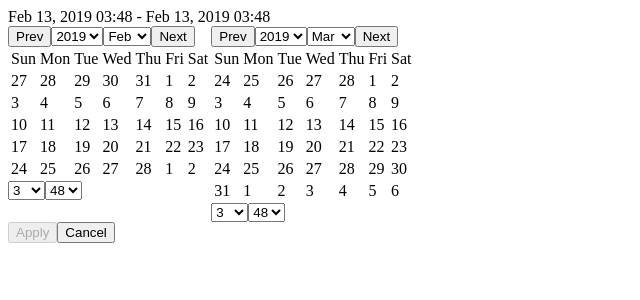
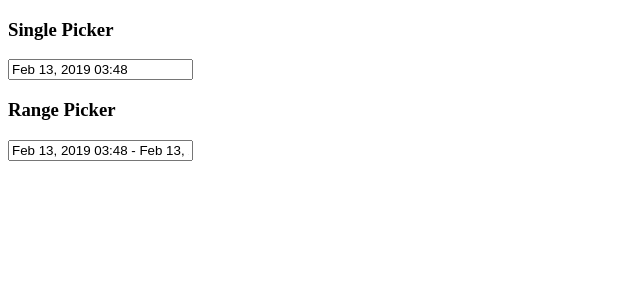
Before and after one commit to eric7578/date-range-picker, a React (Create React App) app in the folder packages/react-date-range-picker/: page / in a window 1280 px wide. Shown: the top 300 px of the page, without its empty margins (0-640 px from the left). Built offline with nearby package versions, Linux system fonts and the light colour scheme.

Commit message:
Split DateRangePicker into SinglePicker and RangePicker

```diff
--- a/packages/react-date-range-picker/src/App.js
+++ b/packages/react-date-range-picker/src/App.js
@@ -4,20 +4,33 @@ import DateRangePicker from './components/DateRangePicker';
 class App extends Component {
 
   state = {
-    value: [
+    singlePickerValue: new Date(),
+    rangePickerValue: [
       new Date(), new Date()
     ]
   }
 
   render() {
     return (
-      <DateRangePicker
-        timePicker
-        value={this.state.value}
-        onChange={selection => this.setState({
-          value: selection
-        })}
-      />
+      <>
+        <h3>Single Picker</h3>
+        <DateRangePicker
+          singleDatePicker
+          timePicker
+          value={this.state.singlePickerValue}
+          onChange={selection => this.setState({
+            singlePickerValue: selection
+          })}
+        />
+        <h3>Range Picker</h3>
+        <DateRangePicker
+          timePicker
+          value={this.state.rangePickerValue}
+          onChange={selection => this.setState({
+            rangePickerValue: selection
+          })}
+        />
+      </>
     );
   }
 }
--- a/packages/react-date-range-picker/src/components/DatePicker.js
+++ b/packages/react-date-range-picker/src/components/DatePicker.js
@@ -104,7 +104,8 @@ export default function DatePicker(props) {
   }
 
   const onClickDate = date => {
-    const d = new Date(props.displayYear, props.displayMonth, date);
+    const d = new Date(props.value);
+    d.setFullYear(props.displayYear, props.displayMonth, date);
     props.onChange(d);
   }
 
@@ -151,5 +152,7 @@ DatePicker.propTypes = {
   monthLabels: PropTypes.arrayOf(PropTypes.string),
   weekdayLabels: PropTypes.arrayOf(PropTypes.string),
   selections: PropTypes.arrayOf(PropTypes.instanceOf(Date)),
+  value: PropTypes.instanceOf(Date),
+  onChange: PropTypes.func,
   onChangeDisplay: PropTypes.func
 };
--- a/packages/react-date-range-picker/src/components/DateRangePicker.js
+++ b/packages/react-date-range-picker/src/components/DateRangePicker.js
@@ -1,108 +1,51 @@
-import React, { useState } from 'react';
+import React, { useState, useEffect, useRef } from 'react';
 import PropTypes from 'prop-types';
-import DatePicker from './DatePicker';
-import TimePicker from './TimePicker';
-import style from './DateRangePicker.module.css';
+import SinglePicker from './SinglePicker';
+import RangePicker from './RangePicker';
+
+function usePrevious(value) {
+  const ref = useRef();
+  useEffect(() => {
+    ref.current = value
+  });
+  return ref.current;
+}
+
+function getDefaultSelection(defaultvalue, singleDatePicker) {
+  if (defaultvalue) {
+    return defaultvalue;
+  }
+
+  const start = new Date();
+  start.setHours(0, 0, 0, 0);
+  if (singleDatePicker) {
+    return start;
+  }
+
+  const end = new Date(start);
+  end.setMonth(end.getMonth() + 1);
+  return [start, end];
+}
 
 export default function DateRangerPicker(props) {
-  const [d0, setDisplay0] = useState(() => {
-    return props.singleDatePicker
-      ? new Date(props.value)
-      : new Date(props.value[0]);
-  });
-  const [d1, setDisplay1] = useState(() => {
-    return props.singleDatePicker
-      ? null
-      : new Date(d0.getFullYear(), d0.getMonth() + 1);
-  });
+  const [popup, setPopup] = useState(false);
+  const prevPopup = usePrevious(popup);
+  const [selection, setSelection] = useState(() => getDefaultSelection(props.value, props.singleDatePicker));
 
-  const onChangeDisplay0 = nextD0 => {
-    setDisplay0(nextD0);
-
-    if (!props.singleDatePicker) {
-      if (props.linkedCalendars || nextD0.getTime() > d1.getTime()) {
-        const d1 = new Date(nextD0.getFullYear(), nextD0.getMonth() + 1);
-        setDisplay1(d1);
-      }
-    }
-  }
-
-  const onChangeDisplay1 = nextD1 => {
-    setDisplay1(nextD1);
-
-    if (!props.singleDatePicker) {
-      if (props.linkedCalendars || d0.getTime() > nextD1.getTime()) {
-        const d0 = new Date(nextD1.getFullYear(), nextD1.getMonth() - 1);
-        setDisplay0(d0);
-      }
-    }
-  }
-
-  const [selectStartDate, setSelectStartDate] = useState(false);
-  const [selectEndDate, setSelectEndDate] = useState(false);
-  const [selection, setSelection] = useState(() => {
-    if (props.singleDatePicker) {
-      return new Date(props.value);
-    } else {
-      return props.value.map(date => new Date(date));
+  useEffect(() => {
+    if (!prevPopup && popup) {
+      const nextSelection = getDefaultSelection(props.value, props.singleDatePicker);
+      setSelection(nextSelection);
     }
   });
 
-  const onChangeDateSelection = d => {
-    if (props.singleDatePicker) {
-      const nextSelection = new Date(selection);
-      nextSelection.setFullYear(d.getFullYear());
-      nextSelection.setMonth(d.getMonth());
-      nextSelection.setDate(d.getDate());
-      setSelection(nextSelection);
-    } else {
-      if (!selectStartDate && !selectEndDate) {
-        const nextSelection = new Date(selection[0]);
-        nextSelection.setFullYear(d.getFullYear());
-        nextSelection.setMonth(d.getMonth());
-        nextSelection.setDate(d.getDate());
-
-        setSelectStartDate(true);
-        setSelection([nextSelection, selection[1]]);
-      } else if (selectStartDate && selectEndDate) {
-        const nextSelection = new Date(selection[0]);
-        nextSelection.setFullYear(d.getFullYear());
-        nextSelection.setMonth(d.getMonth());
-        nextSelection.setDate(d.getDate());
-
-        setSelectEndDate(false);
-        setSelection([nextSelection, selection[1]]);
-      } else if (selectStartDate) {
-        const nextSelection = new Date(selection[1]);
-        nextSelection.setFullYear(d.getFullYear());
-        nextSelection.setMonth(d.getMonth());
-        nextSelection.setDate(d.getDate());
-
-        setSelectEndDate(true);
-        setSelection([selection[0], nextSelection]);
-      }
-    }
+  const onApply = e => {
+    setPopup(false);
+    props.onChange(selection);
   }
 
-  const onChangeTimeSelection0 = ({ hours, minutes }) => {
-    if (props.singleDatePicker) {
-      const nextSelection = new Date(selection);
-      nextSelection.setHours(hours);
-      nextSelection.setMinutes(minutes);
-      setSelection(nextSelection);
-    } else {
-      const d = new Date(selection[0]);
-      d.setHours(hours);
-      d.setMinutes(minutes);
-      setSelection([ d, new Date(selection[1]) ]);
-    }
-  }
-
-  const onChangeTimeSelection1 = ({ hours, minutes }) => {
-    const d = new Date(selection[1]);
-    d.setHours(hours);
-    d.setMinutes(minutes);
-    setSelection([ new Date(selection[0]), d ]);
+  const onCancel = e => {
+    setPopup(false);
   }
 
   const formatSelection = date => {
@@ -126,79 +69,47 @@ export default function DateRangerPicker(props) {
     return display;
   }
 
-  const onApply = e => {
-    props.onChange(selection);
-  }
-
-  const onCancel = e => {
-    if (props.singleDatePicker) {
-      setSelection(new Date(props.value));
-    } else {
-      setSelectStartDate(false);
-      setSelectEndDate(false);
-      setSelection(props.value.map(date => new Date(date)));
-    }
-  }
-
   return (
     <div>
-      <div>
-        {props.singleDatePicker
+      <input
+        type='text'
+        value={props.singleDatePicker
           ? formatSelection(props.value)
           : `${formatSelection(props.value[0])} - ${formatSelection(props.value[1])}`
         }
-      </div>
-      <div className={style.calendarWrapper}>
+        onChange={e => e.preventDefault()}
+        onClick={e => setPopup(true)}
+      />
+      {popup &&
         <div>
-          <DatePicker
-            displayYear={d0.getFullYear()}
-            displayMonth={d0.getMonth()}
+          {props.singleDatePicker
+            ? (
+              <SinglePicker
                 monthLabels={props.monthLabels}
                 weekdayLabels={props.weekdayLabels}
-            onChangeDisplay={onChangeDisplay0}
-            onChange={onChangeDateSelection}
+                minuteIncrement={props.minuteIncrement}
+                timePicker={props.timePicker}
+                selection={selection}
+                onChangeSelection={setSelection}
               />
-          {props.timePicker &&
-            <TimePicker
-              hours={props.singleDatePicker
-                ? selection.getHours()
-                : selection[0].getHours()
-              }
-              minutes={props.singleDatePicker
-                ? selection.getMinutes()
-                : selection[0].getMinutes()
-              }
-              minuteIncrement={props.minuteIncrement}
-              onChange={onChangeTimeSelection0}
-            />
-          }
-        </div>
-        {!props.singleDatePicker &&
-          <div>
-            <DatePicker
-              displayYear={d1.getFullYear()}
-              displayMonth={d1.getMonth()}
+            )
+            : (
+              <RangePicker
                 monthLabels={props.monthLabels}
                 weekdayLabels={props.weekdayLabels}
-              onChangeDisplay={onChangeDisplay1}
-              onChange={onChangeDateSelection}
+                minuteIncrement={props.minuteIncrement}
+                timePicker={props.timePicker}
+                linkedCalendars={props.linkedCalendars}
+                selection={selection}
+                onChangeSelection={setSelection}
               />
-            {props.timePicker &&
-              <TimePicker
-                hours={selection[1].getHours()}
-                minutes={selection[1].getMinutes()}
-                minuteIncrement={props.minuteIncrement}
-                onChange={onChangeTimeSelection1}
-              />
+            )
           }
-          </div>
-        }
-      </div>
           <div>
             <input
               type='button'
               value='Apply'
-          disabled={!props.singleDatePicker && (!selectStartDate || !selectEndDate)}
+              disabled={!props.singleDatePicker && selection.length < 2}
               onClick={onApply}
             />
             <input
@@ -208,6 +119,8 @@ export default function DateRangerPicker(props) {
             />
           </div>
         </div>
+      }
+    </div>
   );
 }
 
@@ -216,12 +129,12 @@ DateRangerPicker.propTypes = {
   linkedCalendars: PropTypes.bool,
   monthLabels: PropTypes.arrayOf(PropTypes.string),
   weekdayLabels: PropTypes.arrayOf(PropTypes.string),
+  timePicker: PropTypes.bool,
+  minuteIncrement: PropTypes.number,
   value: PropTypes.oneOfType([
     PropTypes.instanceOf(Date),
     PropTypes.arrayOf(PropTypes.instanceOf(Date))
   ]),
-  timePicker: PropTypes.bool,
-  minuteIncrement: PropTypes.number,
   onChange: PropTypes.func
 };
 
--- /dev/null
+++ b/packages/react-date-range-picker/src/components/RangePicker.js
@@ -0,0 +1,112 @@
+import React, { useState } from 'react';
+import PropTypes from 'prop-types';
+import DatePicker from './DatePicker';
+import TimePicker from './TimePicker';
+import style from './RangePicker.module.css';
+
+export default function RangerPicker(props) {
+  const [d0, setDisplay0] = useState(() => new Date(props.selection[0]));
+  const [d1, setDisplay1] = useState(() => new Date(d0.getFullYear(), d0.getMonth() + 1));
+
+  const onChangeDisplay0 = nextD0 => {
+    setDisplay0(nextD0);
+
+    if (props.linkedCalendars || nextD0.getTime() > d1.getTime()) {
+      const d1 = new Date(nextD0.getFullYear(), nextD0.getMonth() + 1);
+      setDisplay1(d1);
+    }
+  }
+
+  const onChangeDisplay1 = nextD1 => {
+    setDisplay1(nextD1);
+
+    if (props.linkedCalendars || d0.getTime() > nextD1.getTime()) {
+      const d0 = new Date(nextD1.getFullYear(), nextD1.getMonth() - 1);
+      setDisplay0(d0);
+    }
+  }
+
+  const [range, setRange] = useState([]);
+
+  const onChangeDateSelection = d => {
+    const [begin, end] = range;
+    const nextRange = !begin === !end ? [d] : [begin, d];
+    nextRange.sort((d1, d2) => d1.getTime() - d2.getTime());
+    setRange(nextRange);
+
+    if (nextRange.length === 2) {
+      props.onChangeSelection(nextRange);
+    }
+  }
+
+  const onChangeStartTime = d => {
+    const start = new Date(props.selection[0]);
+    const end = new Date(props.selection[1]);
+    start.setHours(d.getHours());
+    start.setMinutes(d.getMinutes());
+    props.onChangeSelection([start, end]);
+  }
+
+  const onChangeEndTime = d => {
+    const start = new Date(props.selection[0]);
+    const end = new Date(props.selection[1]);
+    end.setHours(d.getHours());
+    end.setMinutes(d.getMinutes());
+    props.onChangeSelection([start, end]);
+  }
+
+  return (
+    <div className={style.calendarWrapper}>
+      <div>
+        <DatePicker
+          displayYear={d0.getFullYear()}
+          displayMonth={d0.getMonth()}
+          monthLabels={props.monthLabels}
+          weekdayLabels={props.weekdayLabels}
+          onChangeDisplay={onChangeDisplay0}
+          value={props.selection[0]}
+          onChange={onChangeDateSelection}
+        />
+        {props.timePicker &&
+          <TimePicker
+            minuteIncrement={props.minuteIncrement}
+            value={props.selection[0]}
+            onChange={onChangeStartTime}
+          />
+        }
+      </div>
+      <div>
+        <DatePicker
+          displayYear={d1.getFullYear()}
+          displayMonth={d1.getMonth()}
+          monthLabels={props.monthLabels}
+          weekdayLabels={props.weekdayLabels}
+          onChangeDisplay={onChangeDisplay1}
+          value={props.selection[1]}
+          onChange={onChangeDateSelection}
+        />
+        {props.timePicker &&
+          <TimePicker
+            minuteIncrement={props.minuteIncrement}
+            value={props.selection[1]}
+            onChange={onChangeEndTime}
+          />
+        }
+      </div>
+    </div>
+  );
+}
+
+RangerPicker.propTypes = {
+  linkedCalendars: PropTypes.bool,
+  monthLabels: PropTypes.arrayOf(PropTypes.string),
+  weekdayLabels: PropTypes.arrayOf(PropTypes.string),
+  timePicker: PropTypes.bool,
+  minuteIncrement: PropTypes.number,
+  selection: PropTypes.arrayOf(PropTypes.instanceOf(Date)).isRequired,
+  onChangeSelection: PropTypes.func.isRequired
+};
+
+RangerPicker.defaultProps = {
+  linkedCalendars: false
+};
--- /dev/null
+++ b/packages/react-date-range-picker/src/components/SinglePicker.js
@@ -0,0 +1,49 @@
+import React, { useState } from 'react';
+import PropTypes from 'prop-types';
+import DatePicker from './DatePicker';
+import TimePicker from './TimePicker';
+
+export default function SinglePicker(props) {
+  const [display, setDisplay] = useState(props.selection);
+
+  const onChangeDateSelection = d => {
+    const nextSelection = new Date(props.selection);
+    nextSelection.setFullYear(d.getFullYear(), d.getMonth(), d.getDate());
+    props.onChangeSelection(nextSelection);
+  }
+
+  const onChangeTimeSelection = d => {
+    const nextSelection = new Date(props.selection);
+    nextSelection.setHours(d.getHours(), d.getMinutes());
+    props.onChangeSelection(nextSelection);
+  }
+
+  return (
+    <div>
+      <DatePicker
+        displayYear={display.getFullYear()}
+        displayMonth={display.getMonth()}
+        onChangeDisplay={setDisplay}
+        monthLabels={props.monthLabels}
+        weekdayLabels={props.weekdayLabels}
+        onChange={onChangeDateSelection}
+      />
+      {props.timePicker &&
+        <TimePicker
+          value={props.selection}
+          minuteIncrement={props.minuteIncrement}
+          onChange={onChangeTimeSelection}
+        />
+      }
+    </div>
+  );
+}
+
+SinglePicker.propTypes = {
+  monthLabels: PropTypes.arrayOf(PropTypes.string),
+  weekdayLabels: PropTypes.arrayOf(PropTypes.string),
+  timePicker: PropTypes.bool,
+  minuteIncrement: PropTypes.number,
+  selection: PropTypes.instanceOf(Date).isRequired,
+  onChangeSelection: PropTypes.func.isRequired
+};
--- a/packages/react-date-range-picker/src/components/TimePicker.js
+++ b/packages/react-date-range-picker/src/components/TimePicker.js
@@ -31,33 +31,37 @@ function Minutes(props) {
 }
 
 export default function TimePicker(props) {
-  const { onChange, hours, minutes, minuteIncrement, ...others } = props;
+  const { onChange, value, minuteIncrement, ...others } = props;
 
   const onChangeHours = hours => {
-    onChange({
-      hours,
-      minutes
-    });
+    const d = new Date(value);
+    d.setHours(hours);
+    onChange(d);
   }
 
   const onChangeMinutes = minutes => {
-    onChange({
-      hours,
-      minutes
-    });
+    const d = new Date(value);
+    d.setMinutes(minutes);
+    onChange(d);
   }
 
   return (
     <div {...others}>
-      <Hours value={hours} onChange={onChangeHours} />
-      <Minutes value={minutes} onChange={onChangeMinutes} increment={minuteIncrement} />
+      <Hours
+        value={value.getHours()}
+        onChange={onChangeHours}
+      />
+      <Minutes
+        value={value.getMinutes()}
+        onChange={onChangeMinutes}
+        increment={minuteIncrement}
+      />
     </div>
   );
 }
 
 TimePicker.propTypes = {
-  hours: PropTypes.number,
-  minutes: PropTypes.number,
   minuteIncrement: PropTypes.number,
+  value: PropTypes.instanceOf(Date),
   onChange: PropTypes.func
 };
```
Also changed, not shown: packages/react-date-range-picker/src/components/RangePicker.module.css (renamed from packages/react-date-range-picker/src/components/DateRangePicker.module.css). Lines whose indentation alone changed are shown as unchanged.
